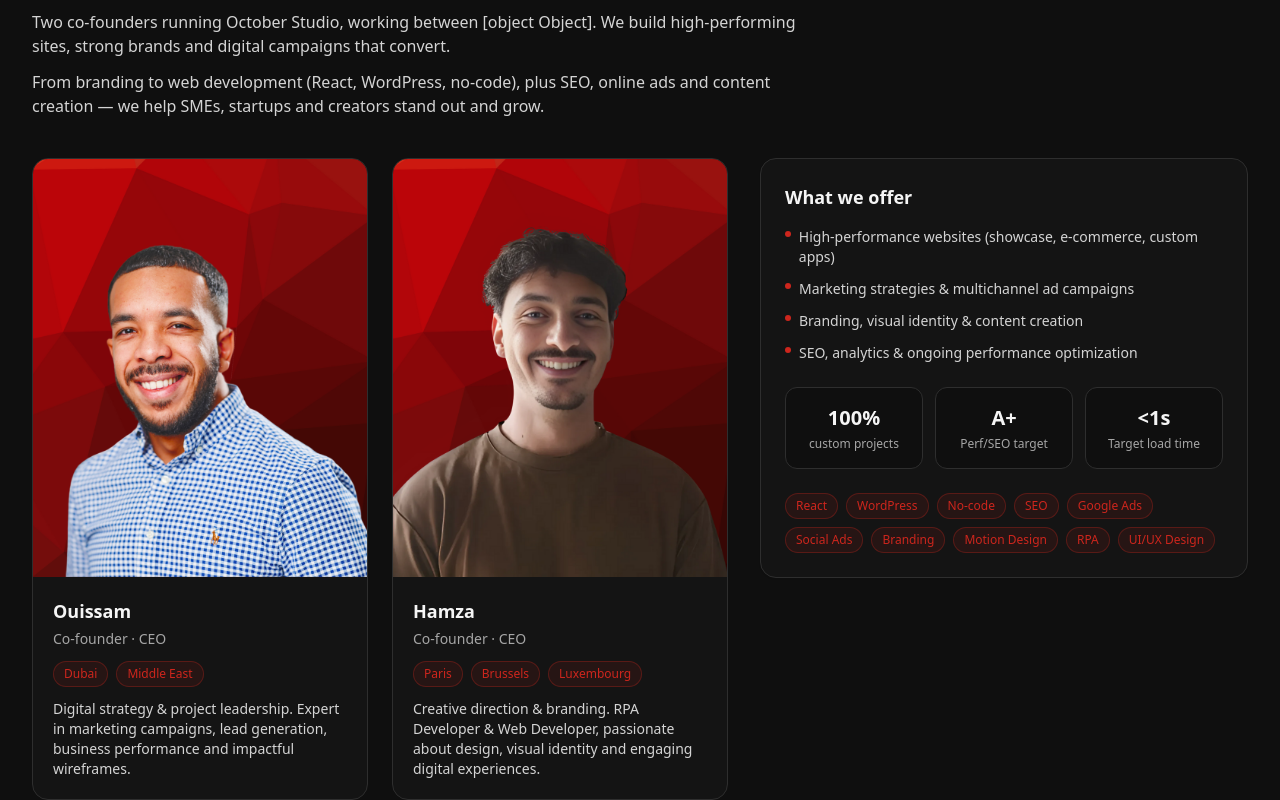
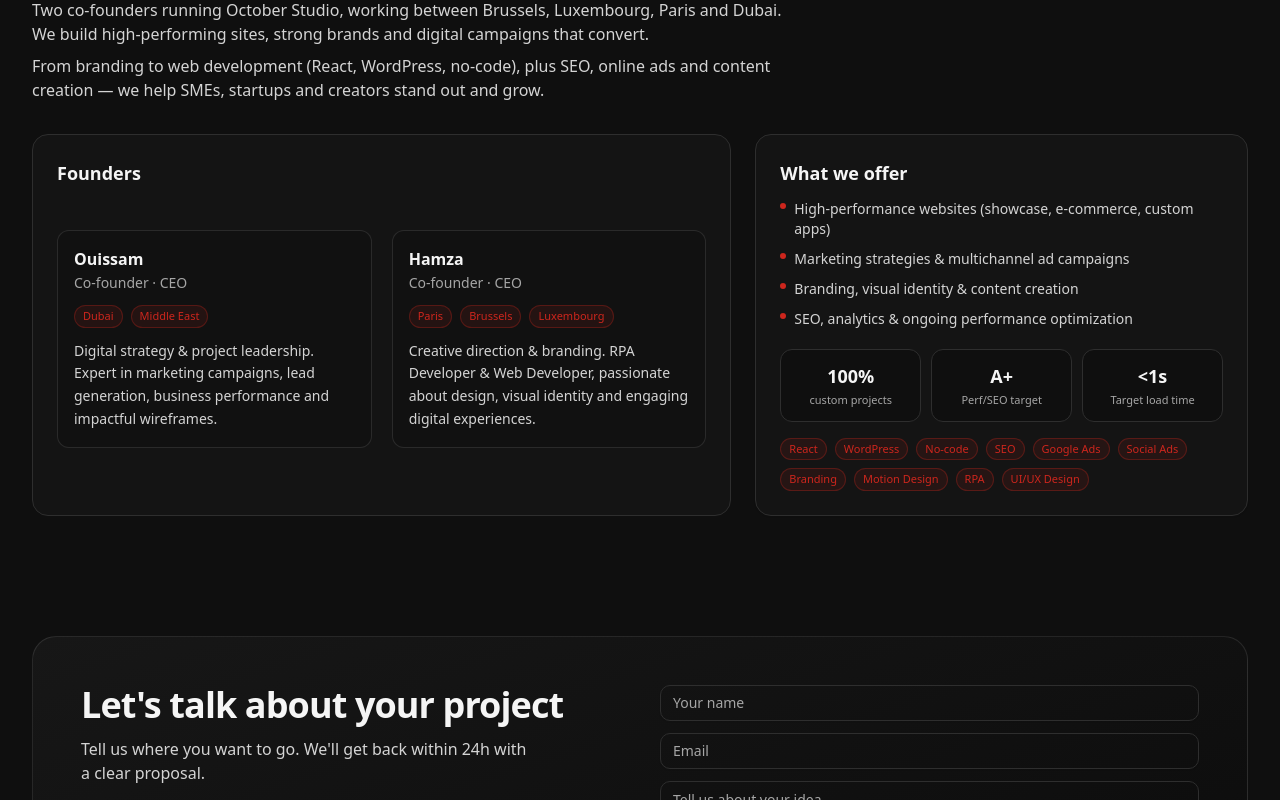
Before and after one commit to kermadihamza/OctoberStudio, a React (Vite) app: page / in a window 1280 px wide. Shown: the part 3480-4280 px from the top of the page. Built offline with nearby package versions, Linux system fonts and the light colour scheme.

Commit message:
reglage about

```diff
--- a/src/locales/en/translation.json
+++ b/src/locales/en/translation.json
@@ -58,6 +58,7 @@
     "founder.1.tags": "Dubai, Middle East",
     "founder.1.bio": "Digital strategy & project leadership. Expert in marketing campaigns, lead generation, business performance and impactful wireframes.",
 
+    "about.foundersTitle": "Founders",
     "founder.2.name": "Hamza",
     "founder.2.role": "Co‑founder · CEO",
     "founder.2.tags": "Paris, Brussels, Luxembourg",
--- a/src/locales/fr/translation.json
+++ b/src/locales/fr/translation.json
@@ -54,6 +54,7 @@
     "about.p1.cities": "Bruxelles, Luxembourg, Paris et Dubaï",
     "about.p2": "Du branding au développement web (React, WordPress, no‑code), en passant par le SEO, la publicité en ligne et la création de contenu, nous aidons PME, startups et créateurs à se démarquer et à croître.",
 
+    "about.foundersTitle": "Fondateurs",
     "founder.1.name": "Ouissam",
     "founder.1.role": "Co‑fondateur · CEO",
     "founder.1.tags": "Dubai, Moyen‑Orient",
--- a/src/sections/About.tsx
+++ b/src/sections/About.tsx
@@ -2,64 +2,117 @@ import React from "react";
 import { m as motion } from "framer-motion";
 import { useTranslation } from "react-i18next";
 import { fadeIn, stagger } from "../lib/animations";
+import { Trans } from "react-i18next";
 
 export default function About() {
   const { t } = useTranslation();
+
   return (
-    <section id="about" className="py-8 lg:py-16">
+    <section id="about" className="py-8 lg:py-14">
       <div className="mx-auto max-w-7xl px-4 sm:px-6 lg:px-8">
-        <motion.div initial="hidden" whileInView="show" viewport={{ once: true, amount: 0.1 }} variants={stagger} className="space-y-10">
+        <motion.div
+          initial="hidden"
+          whileInView="show"
+          viewport={{ once: true, amount: 0.1 }}
+          variants={stagger}
+          className="space-y-6 lg:space-y-8"
+        >
+          {/* Intro courte */}
           <motion.div variants={fadeIn} className="max-w-3xl">
-            <h2 className="text-3xl font-semibold tracking-tight sm:text-4xl">{t("about.title")}</h2>
-            <p className="mt-4 text-neutral-300">
-              {t("about.p1", { cities: (<span className="text-primary font-medium">{t("about.p1.cities")}</span>) })}
+            <h2 className="text-3xl font-semibold tracking-tight sm:text-4xl">
+              {t("about.title")}
+            </h2>
+
+            <p className="mt-3 text-neutral-300">
+              <Trans
+                i18nKey="about.p1"
+                values={{ cities: t("about.p1.cities") }}
+                components={{
+                  c1: <span className="text-primary font-medium" />
+                }}
+              />
             </p>
-            <p className="mt-3 text-neutral-300">{t("about.p2")}</p>
+
+            <p className="mt-2 text-neutral-300">{t("about.p2")}</p>
           </motion.div>
 
-          <div className="grid gap-8 lg:grid-cols-12 lg:items-start">
-            <motion.div variants={fadeIn} className="lg:col-span-7 grid gap-6 sm:grid-cols-2">
+          {/* 2 colonnes équilibrées */}
+          <div className="grid gap-5 lg:gap-6 lg:grid-cols-12 items-stretch auto-rows-fr">
+            {/* FOUNDERS */}
+            <motion.div variants={fadeIn} className="lg:col-span-7">
+  <div className="h-full rounded-2xl border border-border bg-card p-5 sm:p-6 flex flex-col">
+    {/* Titre en haut */}
+    <h3 className="text-lg font-semibold">
+      {t("about.foundersTitle")}
+    </h3>
+
+    {/* Les cartes centrées */}
+    <div className="flex-1 flex items-center">
+      <div className="grid gap-5 sm:grid-cols-2 w-full">
         {/* Founder 1 */}
-              <div className="group relative overflow-hidden rounded-2xl border border-border bg-card">
-                <div className="aspect-[4/5] w-full overflow-hidden">
-                  <img src="/ouissam.png" alt={t("founder.1.name") as string}
-                       className="h-full w-full object-cover transition-transform duration-500 group-hover:scale-105" />
-                </div>
-                <div className="p-5">
-                  <h3 className="text-lg font-semibold">{t("founder.1.name")}</h3>
-                  <p className="mt-1 text-sm text-muted-foreground">{t("founder.1.role")}</p>
-                  <div className="mt-3 flex flex-wrap gap-2 text-xs">
-                    {(t("founder.1.tags").split(",").map(s => s.trim())).map((city) => (
-                      <span key={city} className="rounded-full border border-primary/30 bg-primary/10 px-2.5 py-1 text-primary">{city}</span>
+        <article className="rounded-xl border border-white/10 bg-background/30 p-4">
+          <h4 className="text-base font-semibold">{t("founder.1.name")}</h4>
+          <p className="mt-0.5 text-sm text-muted-foreground">
+            {t("founder.1.role")}
+          </p>
+
+          <div className="mt-3 flex flex-wrap gap-2 text-[11px]">
+            {t("founder.1.tags")
+              .split(",")
+              .map((s) => s.trim())
+              .map((tag) => (
+                <span
+                  key={tag}
+                  className="rounded-full border border-primary/30 bg-primary/10 px-2 py-0.5 text-primary"
+                >
+                  {tag}
+                </span>
               ))}
           </div>
-                  <p className="mt-3 text-sm text-neutral-300">{t("founder.1.bio")}</p>
-                </div>
-              </div>
+
+          <p className="mt-3 text-sm text-neutral-300 leading-relaxed">
+            {t("founder.1.bio")}
+          </p>
+        </article>
+
         {/* Founder 2 */}
-              <div className="group relative overflow-hidden rounded-2xl border border-border bg-card">
-                <div className="aspect-[4/5] w-full overflow-hidden">
-                  <img src="/hamza.png" alt={t("founder.2.name") as string}
-                       className="h-full w-full object-cover transition-transform duration-500 group-hover:scale-105" />
-                </div>
-                <div className="p-5">
-                  <h3 className="text-lg font-semibold">{t("founder.2.name")}</h3>
-                  <p className="mt-1 text-sm text-muted-foreground">{t("founder.2.role")}</p>
-                  <div className="mt-3 flex flex-wrap gap-2 text-xs">
-                    {(t("founder.2.tags").split(",").map(s => s.trim())).map((city) => (
-                      <span key={city} className="rounded-full border border-primary/30 bg-primary/10 px-2.5 py-1 text-primary">{city}</span>
+        <article className="rounded-xl border border-white/10 bg-background/30 p-4">
+          <h4 className="text-base font-semibold">{t("founder.2.name")}</h4>
+          <p className="mt-0.5 text-sm text-muted-foreground">
+            {t("founder.2.role")}
+          </p>
+
+          <div className="mt-3 flex flex-wrap gap-2 text-[11px]">
+            {t("founder.2.tags")
+              .split(",")
+              .map((s) => s.trim())
+              .map((tag) => (
+                <span
+                  key={tag}
+                  className="rounded-full border border-primary/30 bg-primary/10 px-2 py-0.5 text-primary"
+                >
+                  {tag}
+                </span>
               ))}
           </div>
-                  <p className="mt-3 text-sm text-neutral-300">{t("founder.2.bio")}</p>
+
+          <p className="mt-3 text-sm text-neutral-300 leading-relaxed">
+            {t("founder.2.bio")}
+          </p>
+        </article>
+      </div>
     </div>
   </div>
 </motion.div>
 
+
+            {/* WHAT WE OFFER */}
             <motion.div variants={fadeIn} className="lg:col-span-5">
-              <div className="rounded-2xl border border-border bg-card p-6 shadow-sm">
+              <div className="h-full rounded-2xl border border-border bg-card p-5 sm:p-6 shadow-sm flex flex-col">
                 <h3 className="text-lg font-semibold">{t("offer.title")}</h3>
-                <ul className="mt-4 space-y-3 text-sm text-neutral-300">
-                  {[1,2,3,4].map(i => (
+
+                <ul className="mt-3 space-y-2.5 text-sm text-neutral-300">
+                  {[1, 2, 3, 4].map((i) => (
                     <li key={i} className="flex items-start gap-2">
                       <span className="mt-1 h-1.5 w-1.5 rounded-full bg-primary" />
                       {t(`offer.item.${i}`)}
@@ -67,18 +120,35 @@ export default function About() {
                   ))}
                 </ul>
 
-                <div className="mt-6 grid grid-cols-3 gap-3">
-                  {[1,2,3].map(i => (
-                    <div key={i} className="rounded-xl border border-border bg-background p-4 text-center">
-                      <p className="text-xl font-semibold">{t(`offer.metric.${i}.k`)}</p>
-                      <p className="mt-1 text-xs text-muted-foreground">{t(`offer.metric.${i}.v`)}</p>
+                {/* Stats compactes */}
+                <div className="mt-5 grid grid-cols-3 gap-2.5">
+                  {[1, 2, 3].map((i) => (
+                    <div
+                      key={i}
+                      className="rounded-lg border border-border bg-background p-3 text-center"
+                    >
+                      <p className="text-lg font-semibold">
+                        {t(`offer.metric.${i}.k`)}
+                      </p>
+                      <p className="mt-0.5 text-[11px] text-muted-foreground">
+                        {t(`offer.metric.${i}.v`)}
+                      </p>
                     </div>
                   ))}
                 </div>
 
-                <div className="mt-6 flex flex-wrap gap-2 text-xs">
-                  {t("offer.skills").split(",").map(s => s.trim()).map(tag => (
-                    <span key={tag} className="rounded-full border border-primary/30 bg-primary/10 px-2.5 py-1 text-primary">{tag}</span>
+                {/* Tags skills */}
+                <div className="mt-4 flex flex-wrap gap-2 text-[11px]">
+                  {t("offer.skills")
+                    .split(",")
+                    .map((s) => s.trim())
+                    .map((tag) => (
+                      <span
+                        key={tag}
+                        className="rounded-full border border-primary/30 bg-primary/10 px-2 py-0.5 text-primary"
+                      >
+                        {tag}
+                      </span>
                     ))}
                 </div>
               </div>
```
Lines whose indentation alone changed are shown as unchanged.
